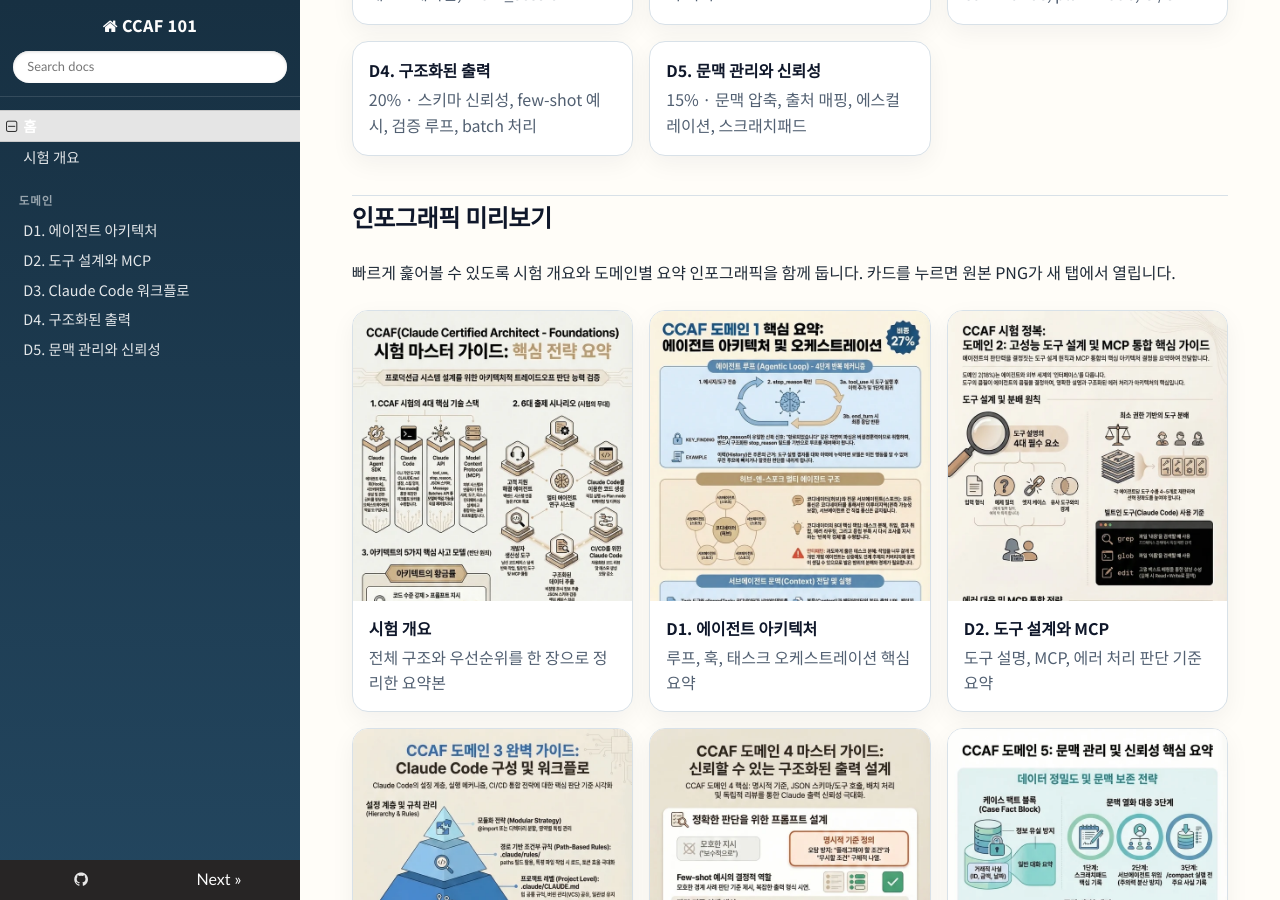
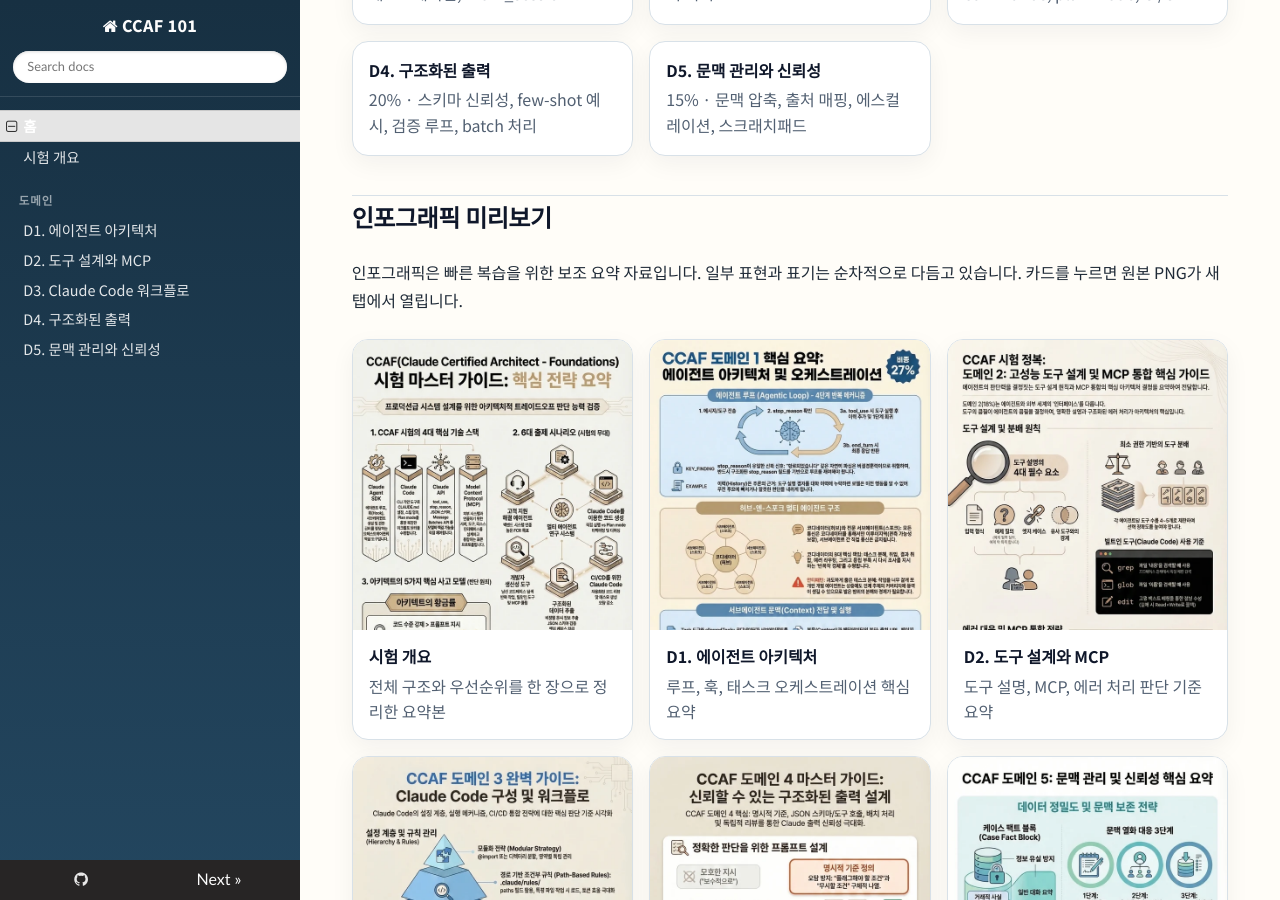
Before and after one commit to bitboom/ccaf101, an MkDocs documentation site: the page built from docs/index.md, in a window 1280 px wide and 900 px high, scrolled down 788 px. Built offline with MkDocs 1.6.1, drawn with Linux system fonts in a browser that asks for light colours; nearby versions of some CDN libraries; some web fonts are replaced.

Commit message:
Clarify infographic draft status

```diff
--- a/docs/index.md
+++ b/docs/index.md
@@ -53,7 +53,7 @@ CCAF Foundations의 출제 구조와 도메인별 판단 포인트를 빠르게
 
 ## 인포그래픽 미리보기
 
-빠르게 훑어볼 수 있도록 시험 개요와 도메인별 요약 인포그래픽을 함께 둡니다. 카드를 누르면 원본 PNG가 새 탭에서 열립니다.
+인포그래픽은 빠른 복습을 위한 보조 요약 자료입니다. 일부 표현과 표기는 순차적으로 다듬고 있습니다. 카드를 누르면 원본 PNG가 새 탭에서 열립니다.
 
 <div class="home-thumb-grid">
   <a class="home-thumb" href="assets/images/infographics/00-overview.png" target="_blank" rel="noopener">
```
